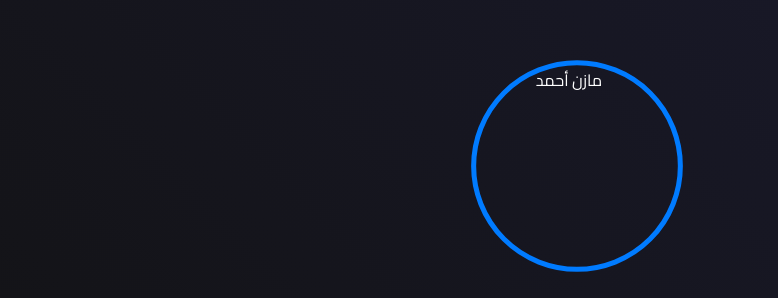
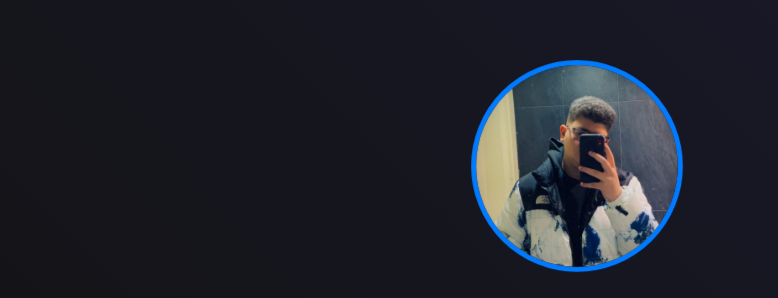
Before and after one commit to mazenahmed120999-spec/Mazen-s-website, a plain HTML site: page index.html in a window 1280 px wide. Shown: the part 132-430 px from the top of the page, without its empty margins (63-841 px from the left). Drawn offline with nearby package versions, Linux system fonts and the light colour scheme.

Commit message:
Update index.html

```diff
--- a/index.html
+++ b/index.html
@@ -86,7 +86,7 @@
 <body>
 
     <div class="hero">
-        <img src="m.jpg" alt="مازن أحمد" class="profile-img" data-aos="zoom-in">
+        <img src="m.jpeg" alt="مازن أحمد" class="profile-img" data-aos="zoom-in">
         <h1 data-aos="fade-up" data-aos-delay="200">مازن أحمد محمد</h1>
         <p data-aos="fade-up" data-aos-delay="400">مبرمج فري لانسر | طالب شغوف بالتكنولوجيا</p>
     </div>
```
